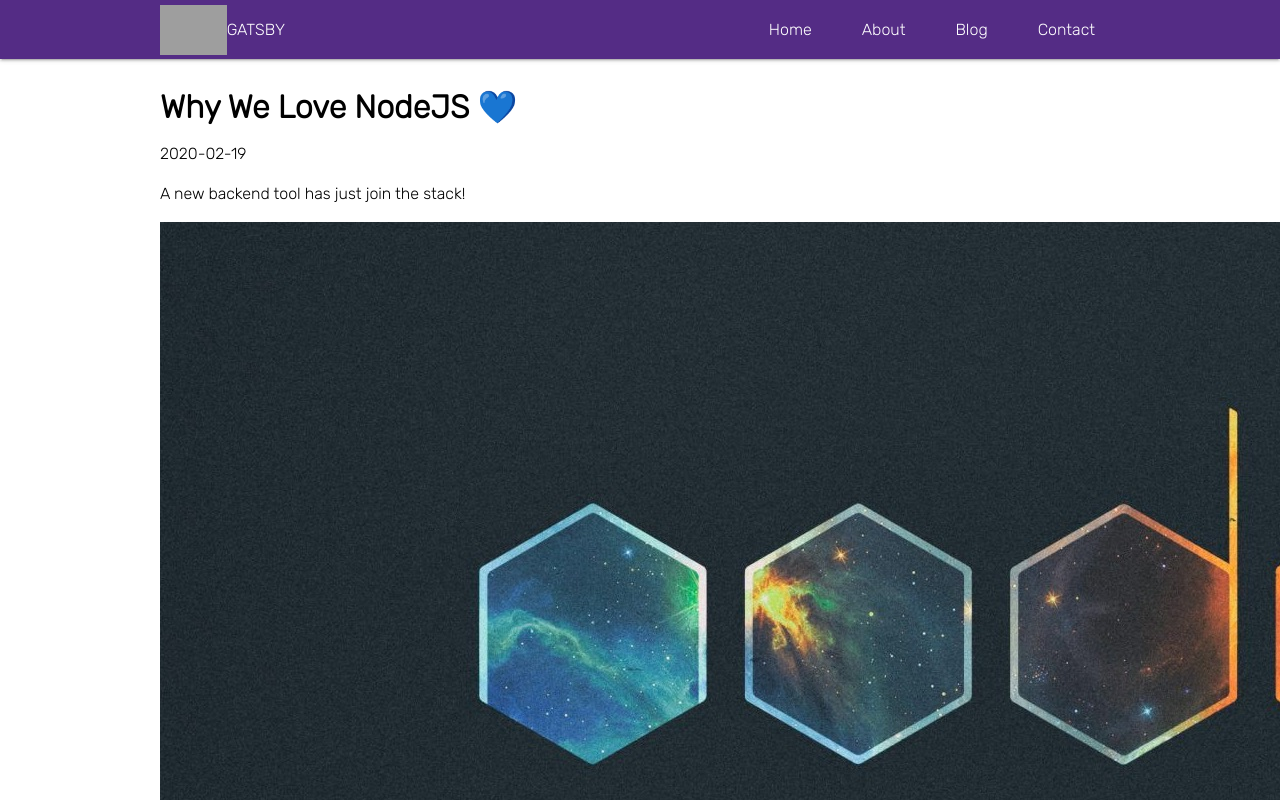
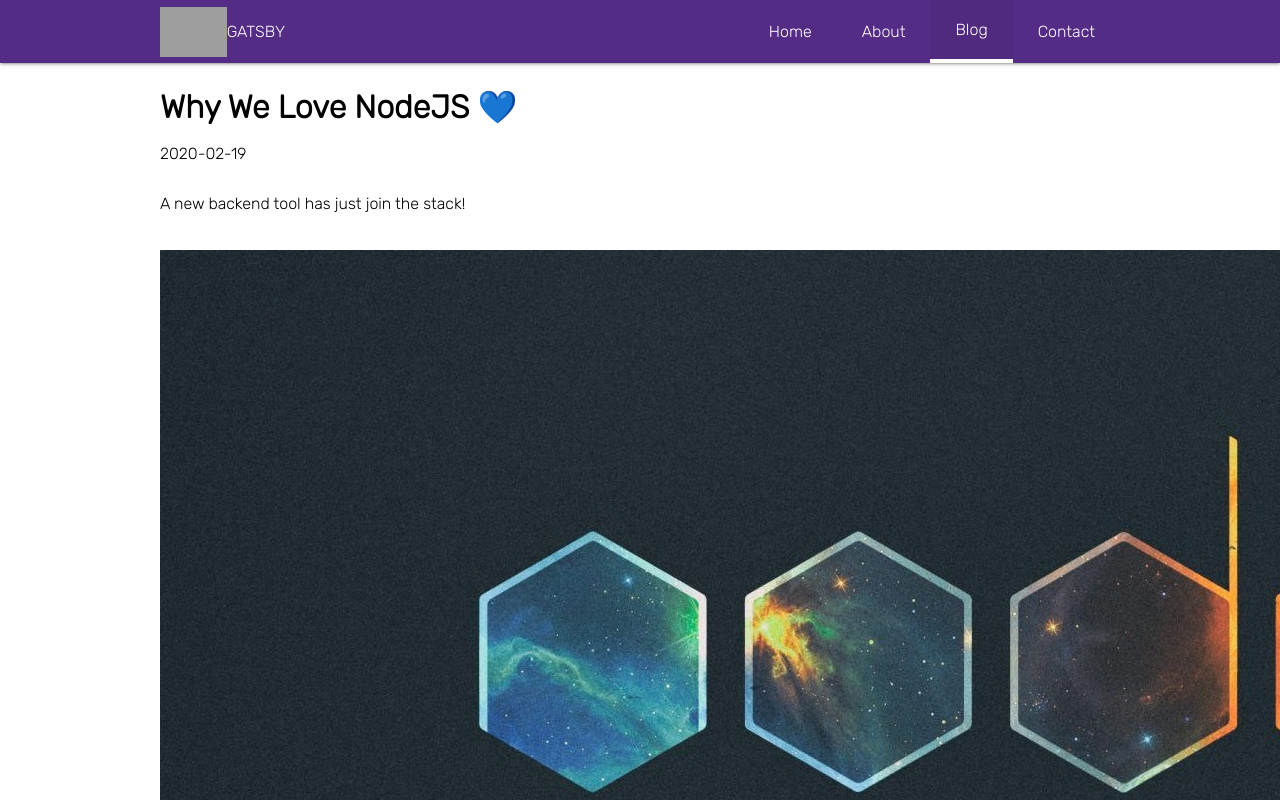
Before and after one commit to katendeglory/gatsby-blog-site, a Gatsby site: page /blog/nodejs in a window 1280 px wide. Built offline with nearby package versions, Linux system fonts and the light colour scheme; Gatsby itself is replaced by a stand-in of ours; grey boxes are pictures that could not be loaded.

Commit message:
Before major change

```diff
--- a/gatsby-config.js
+++ b/gatsby-config.js
@@ -17,7 +17,6 @@ module.exports = {
       resolve: `gatsby-transformer-remark`,
       options: {
         plugins: [
-          `gatsby-remark-relative-images`,
           {
             resolve: `gatsby-remark-images`,
             options: {
--- a/src/components/Header.js
+++ b/src/components/Header.js
@@ -12,7 +12,7 @@ const Header = () => {
       <ul>
         <li><Link to="/" activeClassName={headerStyles.active}>Home</Link></li>
         <li><Link to="/about" activeClassName={headerStyles.active}>About</Link></li>
-        <li><Link to="/blog" activeClassName={headerStyles.active}>Blog</Link></li>
+        <li><Link to="/blog" partiallyActive={true} activeClassName={headerStyles.active}>Blog</Link></li>
         <li><Link to="/contact" activeClassName={headerStyles.active}>Contact</Link></li>
       </ul>
     </header>
--- a/src/components/Layout.module.scss
+++ b/src/components/Layout.module.scss
@@ -19,8 +19,7 @@ main.wrapper {
   grid-template-rows: 1fr auto;
 
   footer {
-    // color: white;
-    // background: RGB(84, 44, 133);
+    padding-top: 2rem;
     color: RGB(84, 44, 133);
   }
 }
--- a/src/posts/nodejs/nodejs.md
+++ b/src/posts/nodejs/nodejs.md
@@ -8,37 +8,29 @@ A new backend tool has just join the stack!
 ![nodejs](nodejs.jpg)
 
 Most startups do face the decision which technology to use. As software development team we’re often asked to advise on this matter. And well, it always depends on the project. However, more often than not, we suggest Node JS as a good solution, and I’ll tell you why.
-
 Why might Node.js be the right choice for your startup?
-
 In my opinion, there are at least 3 reasons:
 
 ## Node.js provides faster delivery
 
 We strongly believe in lean startup methodology, which fundamentally focuses on fast delivery of prototypes to test the concepts underlying a startup’s business. We believe Node.js helps to achieve this.
-
 First, by sharing model code and tests between the client (say browser) and server, which constitutes a significant efficiency for a developer.
-
 Second, Node.js excels as a “framework” for apps providing real-time experience or streaming. This relates to features like chats, transactions, reservations or some forms of advertising. Handling these in a JavaScript-based event-driven environment is easy. Sometimes even too easy.
-
 What we also love when working with Node.js there is no mismatch between the backend and the frontend in terms of communication. That is, they work the same on both sides (JSON everywhere).
-
 None of the above are game changers but they all save time, what is essential for a startup to stay lean. (I’m intentionally not mentioning ready components available via NPM, as other platforms also offer tools like Composer or Gem. Though, we do like NPM more)
 
 ## Node.js enables us to pivot faster
 
 Startus do pivot
+Startups do pivot, i.e. change fundamental parts of their business model as a process of measuring and learning.
+Our experiences show that introduction of substantial changes to an application, as a result of business model change, happens smoother when the application model is based on Node.js’s event-driven model rather than a classic MVC (at least in most cases).
+Faster startup pivoting is also partially related to Node’s partner in crime, MongoDB. As MongoDB is schema-less, we find the startup data storing significantly faster to alter when new business processes need to be handled by the application.
 
-Startups do pivot, i.e. change fundamental parts of their business model as a process of measuring and learning.
-
-Our experiences show that introduction of substantial changes to an application, as a result of business model change, happens smoother when the application model is based on Node.js’s event-driven model rather than a classic MVC (at least in most cases).
-
-Faster startup pivoting is also partially related to Node’s partner in crime, MongoDB. As MongoDB is schema-less, we find the startup data storing significantly faster to alter when new business processes need to be handled by the application.
+![nodejs-2](nodejs-2.jpg)
 
 ## Node.js scales easily
 
 The goal is to build a killer startup that is scalable both in terms of business model and technology. Contrary to what some developers say, we do not find the Node.js/Javascript TECHNOLOGY to be more scalable than PHP, Ruby or Python. In fact, in some cases it might be even less scalable.
-
 However, the benefit of Node.js is that is simply WAY easier to scale. Meaning that is close to scalable just out-of-the-box – you do not have to do the magic start handling the scale.
 
 ## Conclusion
--- a/src/templates/Blog.js
+++ b/src/templates/Blog.js
@@ -1,6 +1,7 @@
 import React from 'react';
 import Layout from './../components/Layout';
 import { graphql } from 'gatsby';
+import BlogStyle from './Blog.module.scss';
 
 const Blog = (props) => {
   // console.log(props);
@@ -11,7 +12,9 @@ const Blog = (props) => {
     <Layout>
       <h1>{frontmatter.title}</h1>
       <p>{frontmatter.date}</p>
-      <div dangerouslySetInnerHTML={{ __html: html }}></div>
+      <div className={BlogStyle.blog_content}>
+        <div dangerouslySetInnerHTML={{ __html: html }}></div>
+      </div>
     </Layout>
   );
 }
--- /dev/null
+++ b/src/templates/Blog.module.scss
@@ -0,0 +1,14 @@
+.blog_content {
+  h1,
+  h2,
+  h3,
+  p {
+    padding-top: 1rem;
+    padding-bottom: 1rem;
+    line-height: 1.75rem;
+  }
+
+  img {
+    margin: auto;
+  }
+}
```
Also changed, not shown: src/posts/nodejs/nodejs-2.jpg (added).
